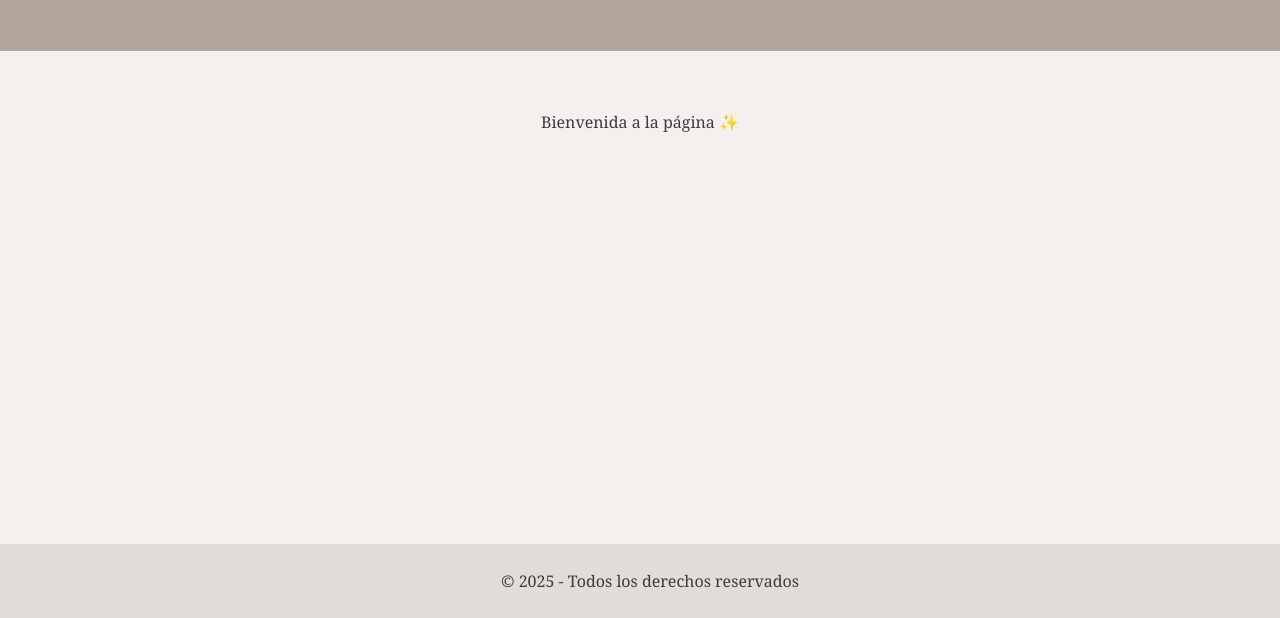
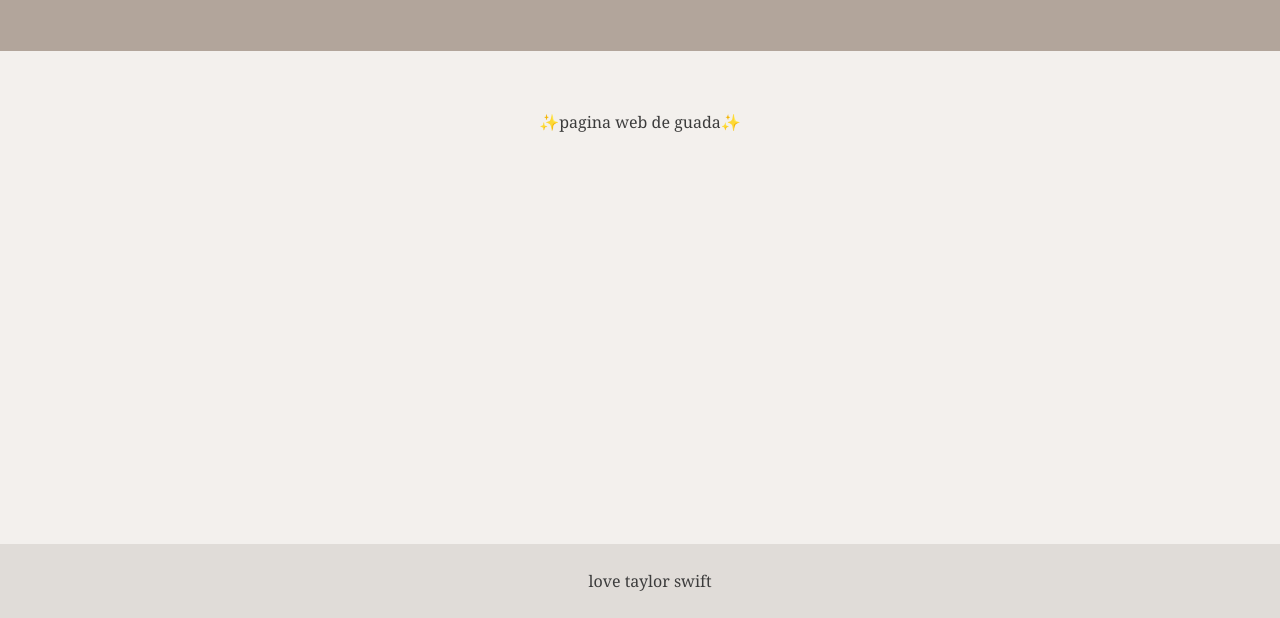
Before and after one commit to gerripa/PaginaWTP, a plain HTML site: page index.html in a window 1280 px wide. Shown: the part 182-800 px from the top of the page. Drawn offline with Linux system fonts and the light colour scheme.

Commit message:
cambios 1

```diff
--- a/index.html
+++ b/index.html
@@ -12,11 +12,11 @@
   </header>
 
   <main>
-    <p>Bienvenida a la página ✨</p>
+    <p>✨pagina web de guada✨</p>
   </main>
 
   <footer>
-    <p>© 2025 - Todos los derechos reservados</p>
+    <p>love taylor swift</p>
   </footer>
 </body>
 </html>
```
